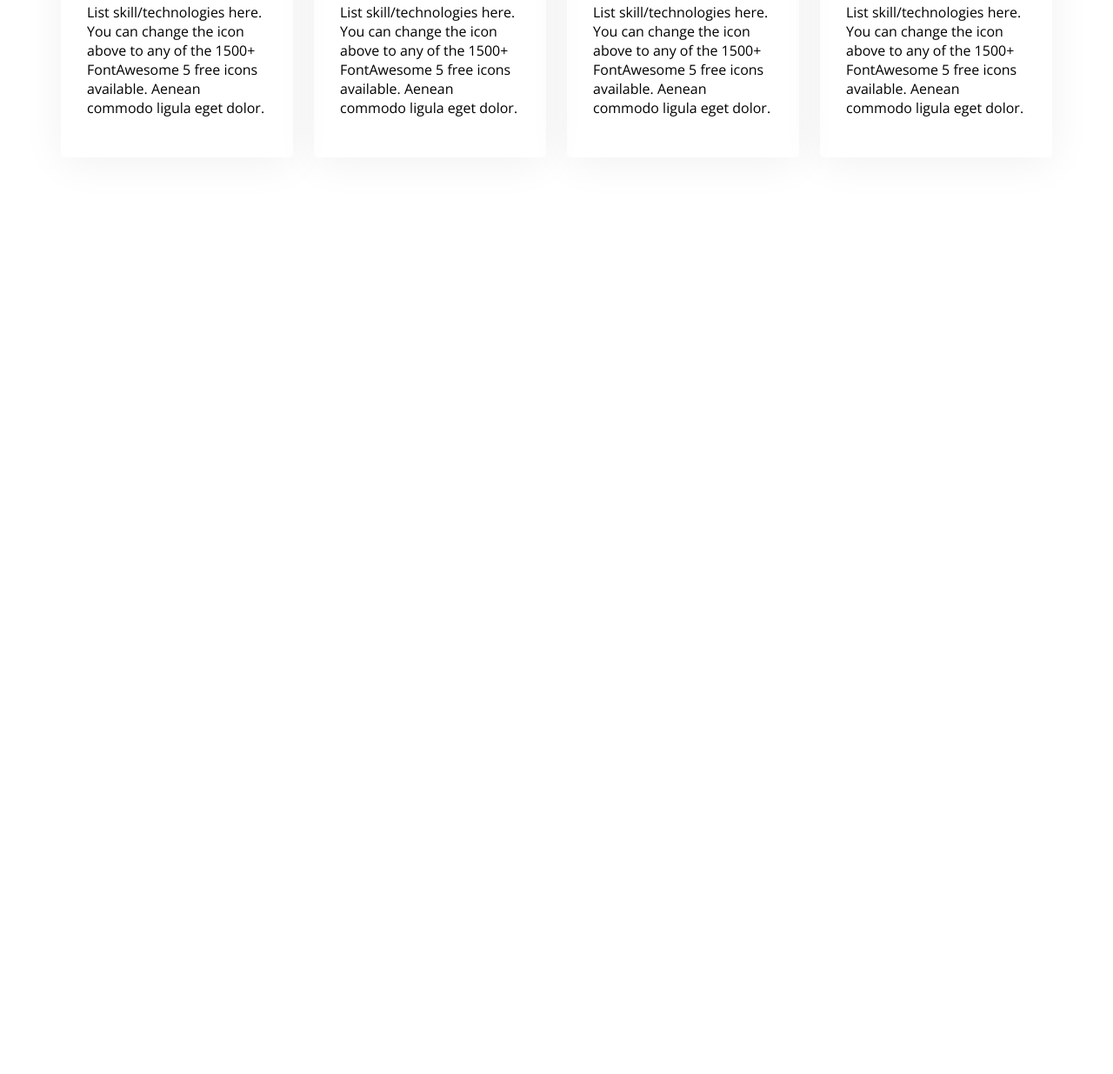
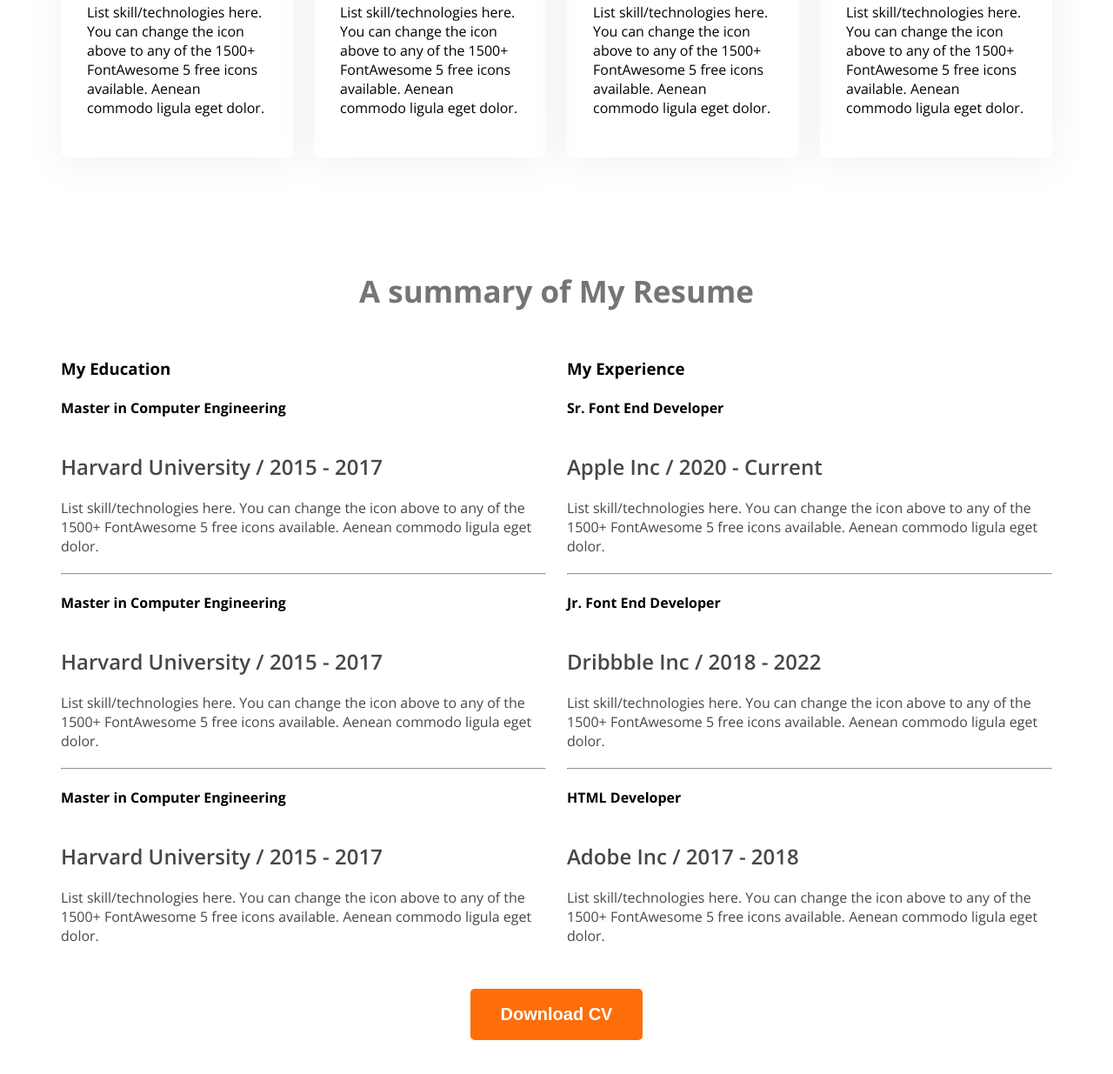
Before and after one commit to shahidulislam2/web-dev-portfolio, a plain HTML site: page index.html in a window 1280 px wide. Shown: the part 1967-3202 px from the top of the page at 87% size. Before the commit the page ends 2278 px from the top, so only its background shows below. Drawn offline with nearby package versions, Linux system fonts and the light colour scheme.

Commit message:
some style

```diff
--- a/index.html
+++ b/index.html
@@ -84,6 +84,60 @@
             </div>
 
         </section>
+        <section class="resume">
+            <h3 class="section-title text text-center">A summary of My Resume</h3>
+            <div class="resume-container">
+                <div class="resume-column">
+                    <h3 class="resume-column-title">My Education</h3>
+                    <div class="experience">
+                        <h4 class="experience-title">Master in Computer Engineering</h4>
+                        <h5 class="experience-sub-title">Harvard University / 2015 - 2017</h5>
+                        <div class="experience-description">List skill/technologies here. You can change the icon above
+to any of the 1500+ FontAwesome 5 free icons available. Aenean commodo ligula eget dolor.</div>
+                            <hr>
+                    </div>
+                    <div class="experience">
+                        <h4 class="experience-title">Master in Computer Engineering</h4>
+                        <h5 class="experience-sub-title">Harvard University / 2015 - 2017</h5>
+                        <div class="experience-description">List skill/technologies here. You can change the icon above
+to any of the 1500+ FontAwesome 5 free icons available. Aenean commodo ligula eget dolor.</div>
+                            <hr>
+                    </div>
+                    <div class="experience">
+                        <h4 class="experience-title">Master in Computer Engineering</h4>
+                        <h5 class="experience-sub-title">Harvard University / 2015 - 2017</h5>
+                        <div class="experience-description">List skill/technologies here. You can change the icon above
+to any of the 1500+ FontAwesome 5 free icons available. Aenean commodo ligula eget dolor.</div>
+                    </div>
+                </div>
+                <div class="resume-column">
+                    <h3 class="resume-column-title">My Experience</h3>
+                    <div class="experience">
+                        <h4 class="experience-title">Sr. Font End Developer</h4>
+                        <h5 class="experience-sub-title">Apple Inc / 2020 - Current</h5>
+                        <div class="experience-description">List skill/technologies here. You can change the icon above
+to any of the 1500+ FontAwesome 5 free icons available. Aenean commodo ligula eget dolor.</div>
+                            <hr>
+                    </div>
+                    <div class="experience">
+                        <h4 class="experience-title">Jr. Font End Developer</h4>
+                        <h5 class="experience-sub-title">Dribbble Inc / 2018 - 2022</h5>
+                        <div class="experience-description">List skill/technologies here. You can change the icon above
+to any of the 1500+ FontAwesome 5 free icons available. Aenean commodo ligula eget dolor.</div>
+                            <hr>
+                    </div>
+                    <div class="experience">
+                        <h4 class="experience-title">HTML Developer</h4>
+                        <h5 class="experience-sub-title">Adobe Inc / 2017 - 2018</h5>
+                        <div class="experience-description">List skill/technologies here. You can change the icon above
+to any of the 1500+ FontAwesome 5 free icons available. Aenean commodo ligula eget dolor.</div>
+                    </div>
+                </div>
+            </div>
+            <div class="btn-primary-down">
+                <button class="btn-primary">Download CV</button>
+            </div>
+        </section>
 
     </main>
     <footer>
--- a/styles/portfolio.css
+++ b/styles/portfolio.css
@@ -124,3 +124,24 @@ nav li a{
     box-shadow: 0px 6px 50px 0px rgba(0,0,0,0.06);
     border-radius: 5px;
 }
+/* resume section styles */
+.resume-container{
+    display: flex;
+    gap: 24px;
+}
+.experience-sub-title{
+    font-size: 24px;
+    font-weight: 600;
+    margin-bottom: 20px;
+}
+.experience-description,.experience-sub-title{
+    color: #474747;
+}
+.resume hr{
+   margin-top: 20px;
+   margin-bottom: 20px;
+}
+.btn-primary-down{
+    text-align: center;
+    margin-top: 50px;
+}
```
